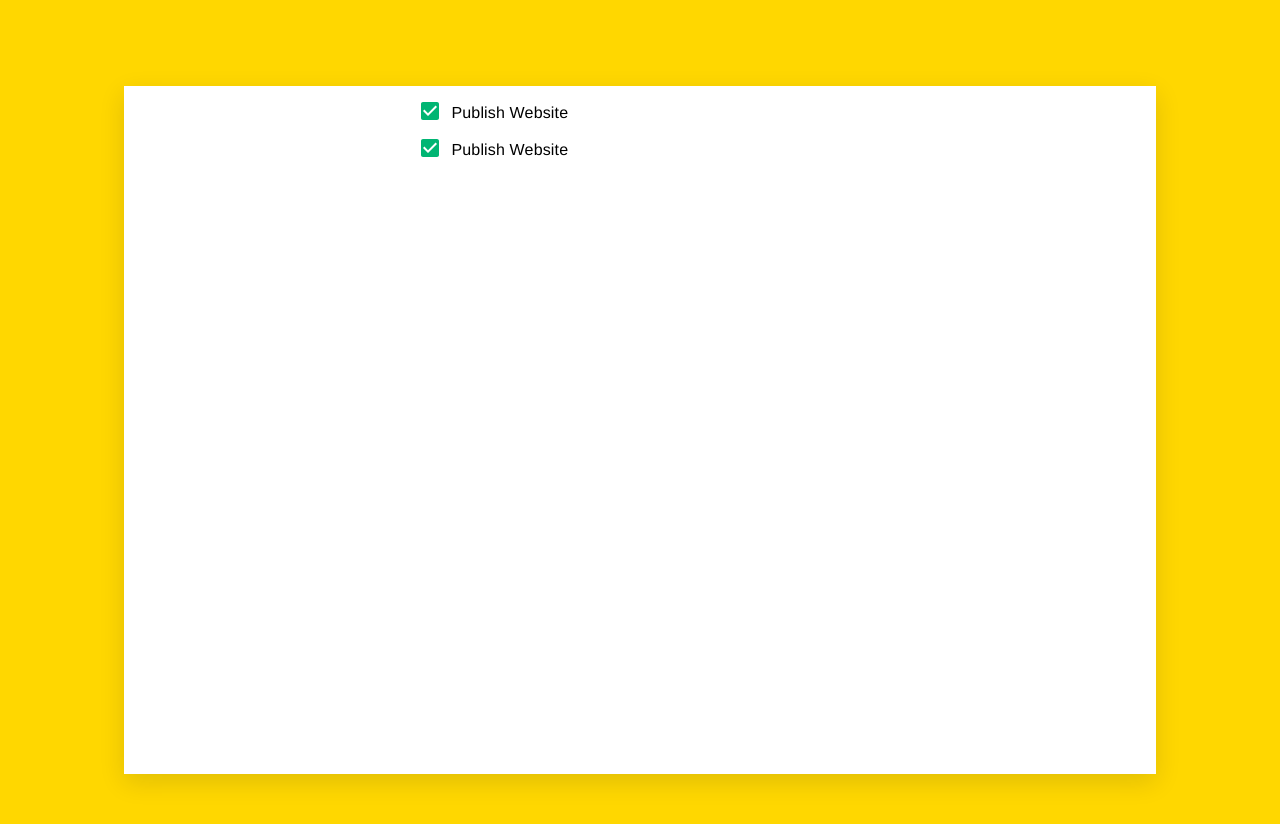
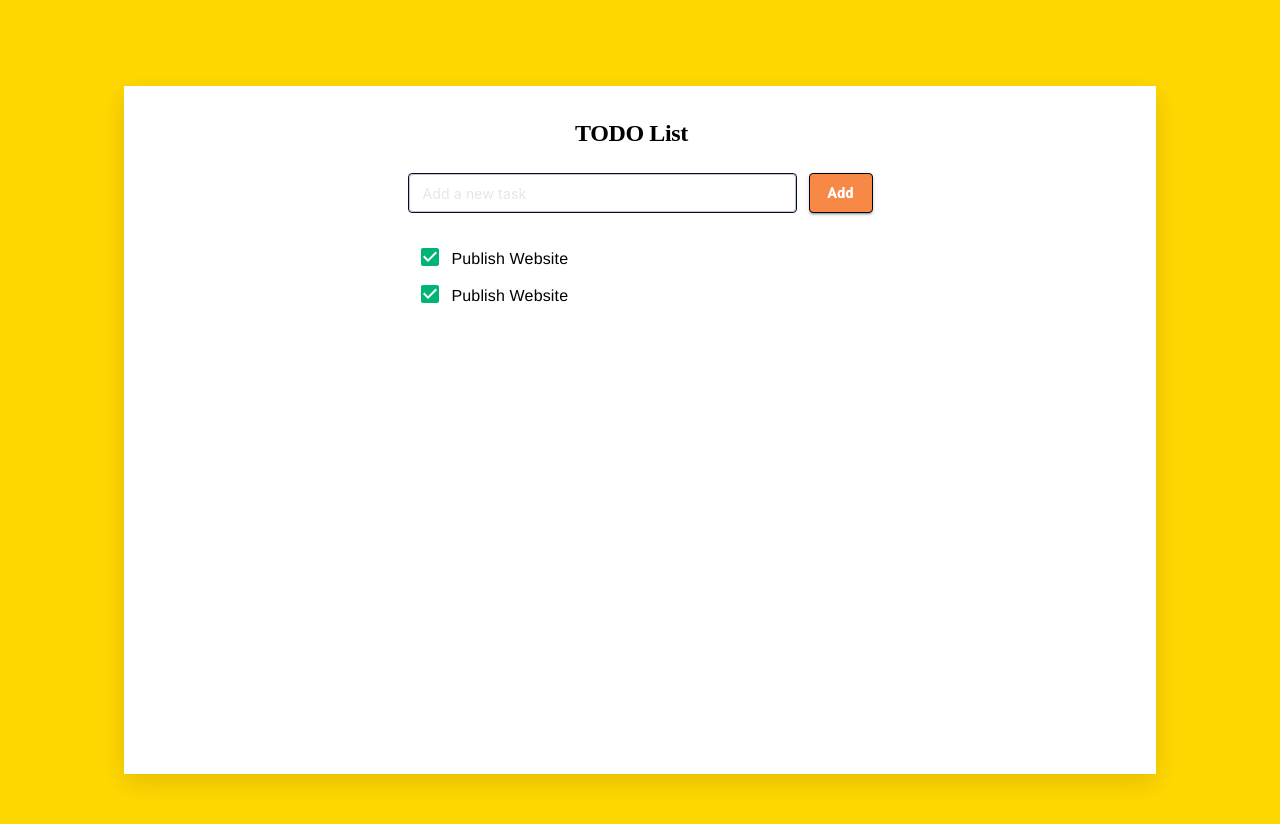
Before and after one commit to Zlataks/Todo-App, a React (Create React App) app: page / in a window 1280 px wide. Shown: the top 824 px of the page. Built offline with nearby package versions, Linux system fonts and the light colour scheme.

Commit message:
create title, input and button

```diff
--- /dev/null
+++ b/src/components/Input.js
@@ -0,0 +1,65 @@
+import React from 'react';
+import { Typography, TextField, Button   } from '@mui/material'
+
+class Input extends React.Component {
+    render() {
+        return (
+            <>
+            <Typography variant="h1" gutterBottom sx={{
+                  height: 32,
+                  width: 130,
+                  fontFamily: 'Roboto Mono',
+                  fontSize: 24,
+                  fontWeight: 700,
+                  m: 'auto',
+                  pt: '33px' // maybe pt in div
+                }} >
+                TODO List
+            </Typography>
+            <form className="InputWrapper">
+                <TextField fullWidth placeholder="Add a new task" variant="outlined" sx={{
+                     '& .MuiOutlinedInput-root': {
+                        '&.Mui-focused fieldset': {
+                            border: '1px solid #000D30',
+                        },
+                    },
+                    ".MuiInputBase-root": {
+                        height: 40,
+                        background: '#FFFFFF',
+                        border: '1px solid #000D30',
+                        borderRadius: '4px'
+                    },
+                    '.MuiInputBase-input': {
+                        color: '#000000',
+                        fontFamily: 'Inter',
+                        fontStyle: 'normal',
+                        fontWeight: 400,
+                        fontSize: 14,
+                        cursor: 'pointer',
+                        '::placeholder': {
+                            color: 'rgba(40, 60, 80, 0.3)',
+                        },
+                    },
+                 }} />
+                 <Button variant="contained" sx={{
+                    background: '#F78845',
+                    border: '1px solid #000000',
+                    borderRadius: '4px',
+                    fontFamily: 'Roboto',
+                    fontWeight: 700,
+                    fontSize: 14,
+                    color: '#FFFFFF',
+                    textTransform: 'none',
+                    align: 'center',
+                    ':hover': {
+                        background: '#F78845',
+                        opacity: 0.8
+                    }
+                 }}>Add</Button>
+            </form>
+            </>
+        );
+    }
+}
+
+export default Input;
--- a/src/components/MainComponent.js
+++ b/src/components/MainComponent.js
@@ -1,6 +1,7 @@
 import React from 'react';
 import {Container} from '@mui/material';
 import TaskItem from './TaskItem';
+import Input from './Input';
 
 class MainComponent extends React.Component {
     render() {
@@ -8,6 +9,7 @@ class MainComponent extends React.Component {
             <div className="Wrapper">
                 <Container sx={{ backgroundColor: '#FFFFFF', width: '1032px', height: '688px',
                     boxShadow: '0px 8px 24px rgba(0, 13, 48, 0.12)',  margin: 'auto'}}>
+                    <Input />
                     <TaskItem />
                     <TaskItem />
                 </Container>
--- a/src/index.css
+++ b/src/index.css
@@ -1,8 +1,20 @@
 body {
   margin: 0;
+  box-sizing: border-box;
 }
 
 .Wrapper {
   background-color: #FFD700;
-  padding: 86px
+  padding: 86px;
 }
+
+.InputWrapper {
+  display: flex;
+  justify-content: space-between;
+  gap: 12px;
+  width: 465px;
+  height: 40px;
+  margin: auto;
+  margin-top: 22px;
+  margin-bottom: 19px;
+}
```
Also changed, not shown: src/App.js (line endings or trailing spaces).
